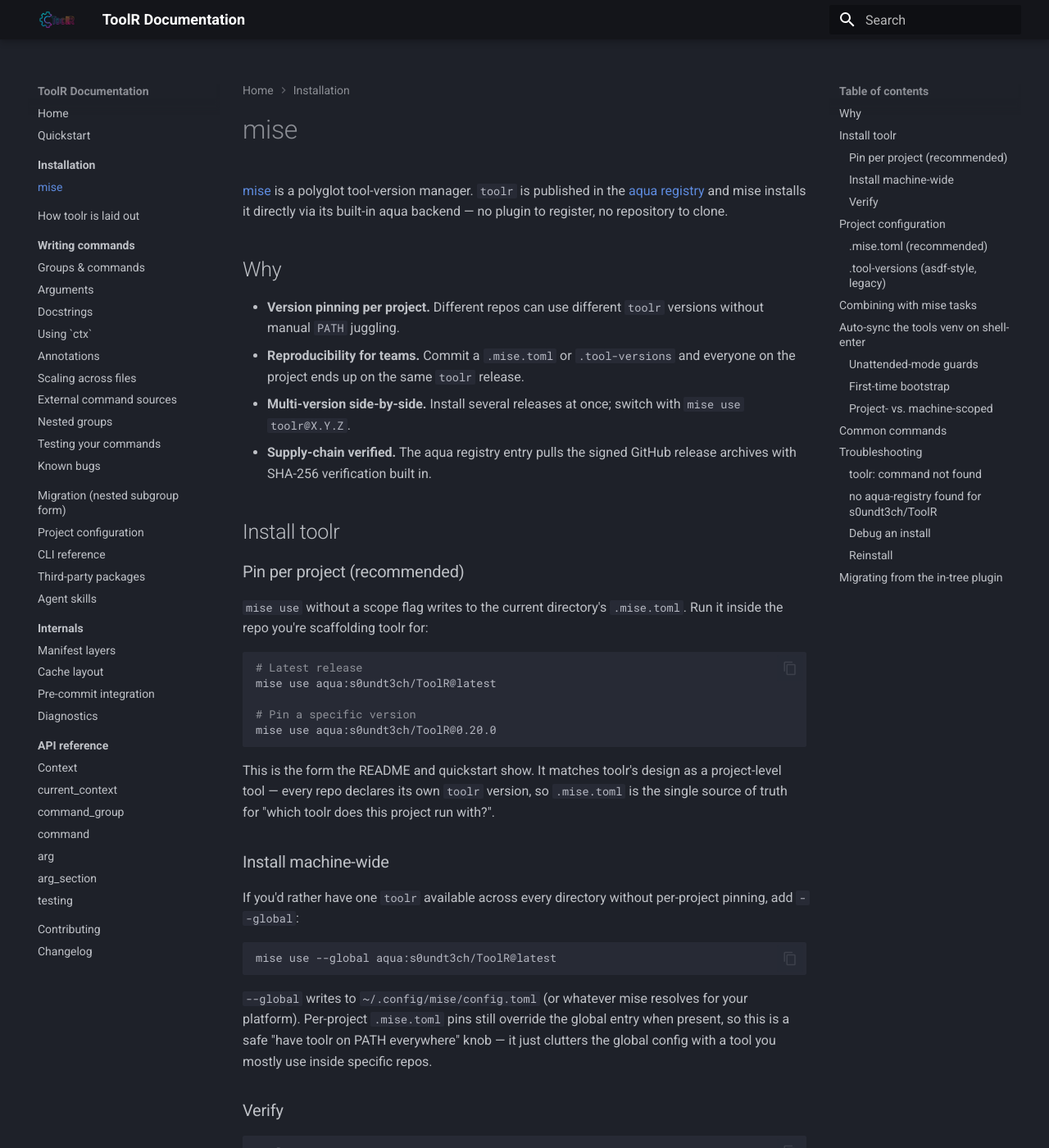
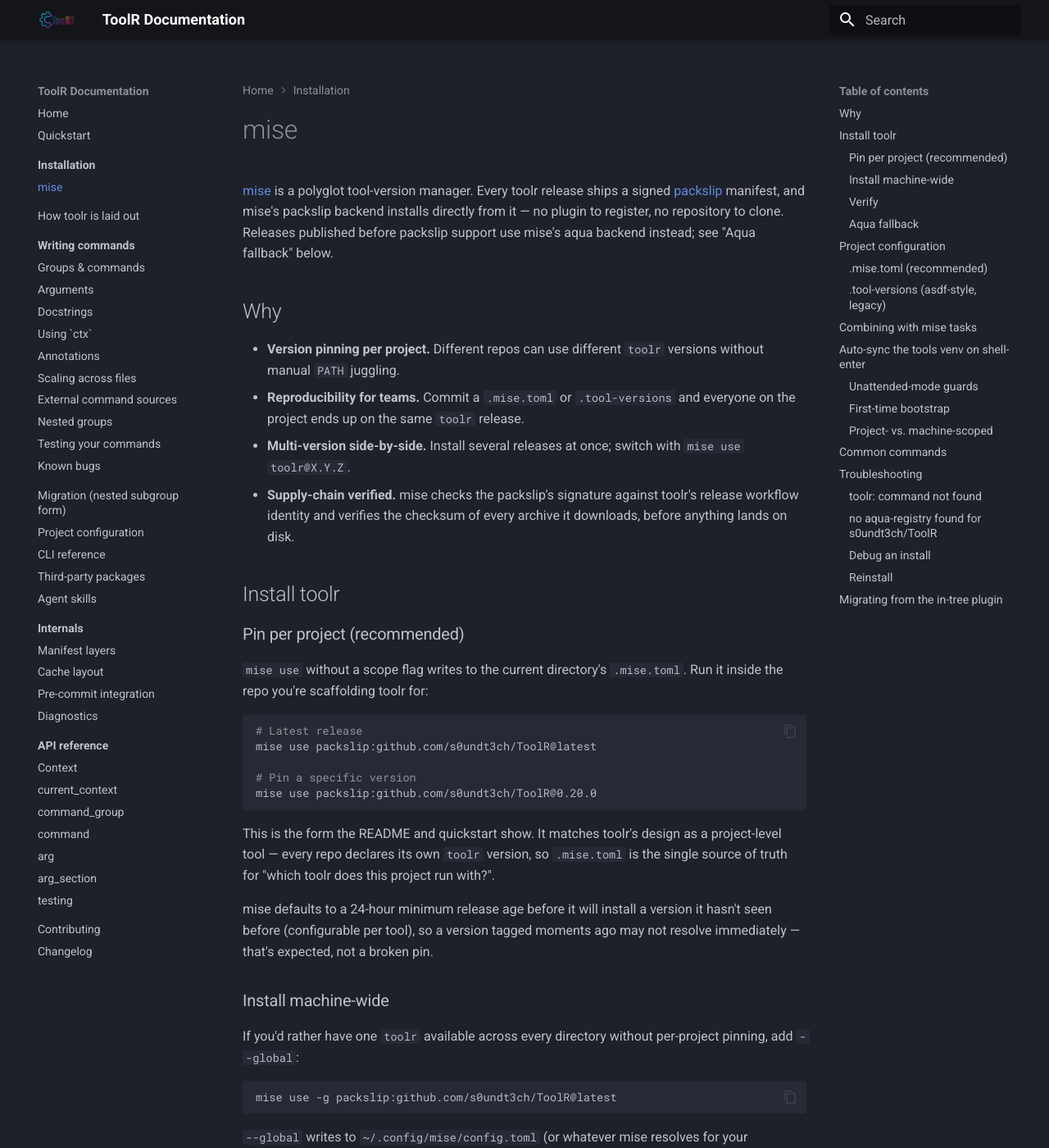
Before and after one commit to s0undt3ch/ToolR, an MkDocs documentation site: the page built from docs/installation/mise.md, in a window 1280 px wide and 1400 px high. Shown: the whole window at 82% size. Built offline with MkDocs 1.6.1 and Material for MkDocs 9.7.7, drawn with Linux system fonts in a browser that asks for light colours; some of the changed text lies outside the part shown.

Commit message:
docs: document installing toolr and its skills through mise's packslip backend

````diff
--- a/docs/installation/mise.md
+++ b/docs/installation/mise.md
@@ -1,10 +1,11 @@
 # mise
 
-[mise](https://mise.jdx.dev/) is a polyglot tool-version manager.
-`toolr` is published in the
-[aqua registry](https://github.com/aquaproj/aqua-registry/tree/main/pkgs/s0undt3ch/ToolR)
-and mise installs it directly via its built-in aqua backend — no
-plugin to register, no repository to clone.
+[mise](https://mise.jdx.dev/) is a polyglot tool-version manager. Every
+toolr release ships a signed
+[packslip](https://packslip.dev/) manifest, and mise's packslip backend
+installs directly from it — no plugin to register, no repository to
+clone. Releases published before packslip support use mise's aqua
+backend instead; see "Aqua fallback" below.
 
 ## Why
 
@@ -15,8 +16,9 @@
   `toolr` release.
 - **Multi-version side-by-side.** Install several releases at once;
   switch with `mise use toolr@X.Y.Z`.
-- **Supply-chain verified.** The aqua registry entry pulls the
-  signed GitHub release archives with SHA-256 verification built in.
+- **Supply-chain verified.** mise checks the packslip's signature
+  against toolr's release workflow identity and verifies the checksum
+  of every archive it downloads, before anything lands on disk.
 
 ## Install toolr
 
@@ -27,10 +29,10 @@
 
 ```sh
 # Latest release
-mise use aqua:s0undt3ch/ToolR@latest
+mise use packslip:github.com/s0undt3ch/ToolR@latest
 
 # Pin a specific version
-mise use aqua:s0undt3ch/ToolR@0.20.0
+mise use packslip:github.com/s0undt3ch/ToolR@0.20.0
 ```
 
 This is the form the README and quickstart show. It matches
@@ -38,13 +40,18 @@
 own `toolr` version, so `.mise.toml` is the single source of truth
 for "which toolr does this project run with?".
 
+mise defaults to a 24-hour minimum release age before it will install
+a version it hasn't seen before (configurable per tool), so a version
+tagged moments ago may not resolve immediately — that's expected, not
+a broken pin.
+
 ### Install machine-wide
 
 If you'd rather have one `toolr` available across every directory
 without per-project pinning, add `--global`:
 
 ```sh
-mise use --global aqua:s0undt3ch/ToolR@latest
+mise use -g packslip:github.com/s0undt3ch/ToolR@latest
 ```
 
 `--global` writes to `~/.config/mise/config.toml` (or whatever
@@ -59,13 +66,27 @@
 toolr --version
 ```
 
+### Aqua fallback
+
+Releases before packslip support have no packslip manifest to install
+from. For those, use mise's aqua backend, unchanged from before
+packslip landed:
+
+```sh
+mise use aqua:s0undt3ch/ToolR@0.19.0
+```
+
+The aqua registry entry pulls the same signed GitHub release archives
+with SHA-256 verification built in; it just can't check the packslip
+signature a pre-packslip release never published.
+
 ## Project configuration
 
 ### `.mise.toml` (recommended)
 
 ```toml
 [tools]
-"aqua:s0undt3ch/ToolR" = "0.20.0"
+"packslip:github.com/s0undt3ch/ToolR" = "0.20.0"
 ```
 
 Then run `mise install` from the project root. mise resolves the
@@ -74,7 +95,7 @@
 ### `.tool-versions` (asdf-style, legacy)
 
 ```text
-aqua:s0undt3ch/ToolR 0.20.0
+packslip:github.com/s0undt3ch/ToolR 0.20.0
 ```
 
 mise also reads asdf's `.tool-versions` files, so existing asdf
@@ -83,11 +104,11 @@
 ## Combining with mise tasks
 
 `mise` can run repo-scoped tasks. Once `toolr` is on PATH via the
-aqua backend, wire it into tasks like any other binary:
+packslip backend, wire it into tasks like any other binary:
 
 ```toml
 [tools]
-"aqua:s0undt3ch/ToolR" = "0.20.0"
+"packslip:github.com/s0undt3ch/ToolR" = "0.20.0"
 
 [tasks.test]
 description = "Run tests"
@@ -135,12 +156,6 @@
 the lock file has moved, it runs `uv sync --quiet` exactly once and
 updates the stamp.
 
-The recipe works identically for every project, regardless of
-whether `[tool.toolr] venv-location` is `cache` (the default, under
-`$XDG_CACHE_HOME/toolr/<repo-key>/venv/`) or `in-tree`
-(`tools/.venv/`) — the freshness stamp lives inside the venv either
-way, and the recipe never hard-codes a venv path.
-
 ### Unattended-mode guards
 
 `--quiet` does more than suppress output: it also tells `toolr` that
@@ -185,19 +200,19 @@
 
 ```sh
 # List all upstream versions
-mise ls-remote aqua:s0undt3ch/ToolR
+mise ls-remote packslip:github.com/s0undt3ch/ToolR
 
 # List locally installed versions
-mise ls aqua:s0undt3ch/ToolR
+mise ls packslip:github.com/s0undt3ch/ToolR
 
 # Show the active version in the current directory
-mise current aqua:s0undt3ch/ToolR
+mise current packslip:github.com/s0undt3ch/ToolR
 
 # Show the install dir for a version
-mise where aqua:s0undt3ch/ToolR
+mise where packslip:github.com/s0undt3ch/ToolR
 
 # Uninstall a version
-mise uninstall aqua:s0undt3ch/ToolR@0.20.0
+mise uninstall packslip:github.com/s0undt3ch/ToolR@0.20.0
 ```
 
 ## Troubleshooting
@@ -213,14 +228,15 @@
 Or invoke through mise directly:
 
 ```sh
-mise exec aqua:s0undt3ch/ToolR -- toolr --help
+mise exec packslip:github.com/s0undt3ch/ToolR -- toolr --help
 ```
 
 ### `no aqua-registry found for s0undt3ch/ToolR`
 
-mise's aqua backend resolves entries against the latest published
-aqua-registry release, not against `main`. If the entry was added
-recently it may not yet be in a release tag. Check
+This applies to the aqua fallback only. mise's aqua backend resolves
+entries against the latest published aqua-registry release, not
+against `main`. If the entry was added recently it may not yet be in
+a release tag. Check
 [aqua-registry releases](https://github.com/aquaproj/aqua-registry/releases)
 and bump mise (or wait for its registry cache to refresh) once a
 release containing the entry has shipped.
@@ -228,14 +244,14 @@
 ### Debug an install
 
 ```sh
-mise --verbose use aqua:s0undt3ch/ToolR
+mise --verbose use packslip:github.com/s0undt3ch/ToolR
 ```
 
 ### Reinstall
 
 ```sh
-mise uninstall aqua:s0undt3ch/ToolR@0.20.0
-mise install aqua:s0undt3ch/ToolR@0.20.0
+mise uninstall packslip:github.com/s0undt3ch/ToolR@0.20.0
+mise install packslip:github.com/s0undt3ch/ToolR@0.20.0
 ```
 
 ## Migrating from the in-tree plugin
@@ -243,16 +259,17 @@
 Earlier toolr revisions shipped an asdf-style plugin at
 `installation/mise/` that was installed via
 `mise plugin add toolr git::https://github.com/s0undt3ch/ToolR.git//installation/mise`.
-That plugin has been **removed** in favour of the aqua-backed install
-described above. Migrate with:
+That plugin has been **removed** in favour of the backends described
+above: packslip for current releases, aqua as the fallback for
+releases before packslip support. Migrate with:
 
 ```sh
 mise plugin uninstall toolr
-mise use aqua:s0undt3ch/ToolR@latest         # per-project
+mise use packslip:github.com/s0undt3ch/ToolR@latest         # per-project
 # or:
-mise use --global aqua:s0undt3ch/ToolR@latest   # machine-wide
+mise use --global packslip:github.com/s0undt3ch/ToolR@latest   # machine-wide
 ```
 
-The aqua backend installs the **same standalone binary** the
-in-tree plugin used to fetch (the GitHub release archives), so the
-runtime behaviour is identical.
+Both backends install the **same standalone binary** the in-tree
+plugin used to fetch (the GitHub release archives), so the runtime
+behaviour is identical.
````
Also changed, not shown: README.md (+18 -7 lines), UNRELEASED.md (+8 -0 lines), docs/skills.md (+60 -14 lines), specs/2026-09-27-packslip-design.md (+1 -1 lines).
